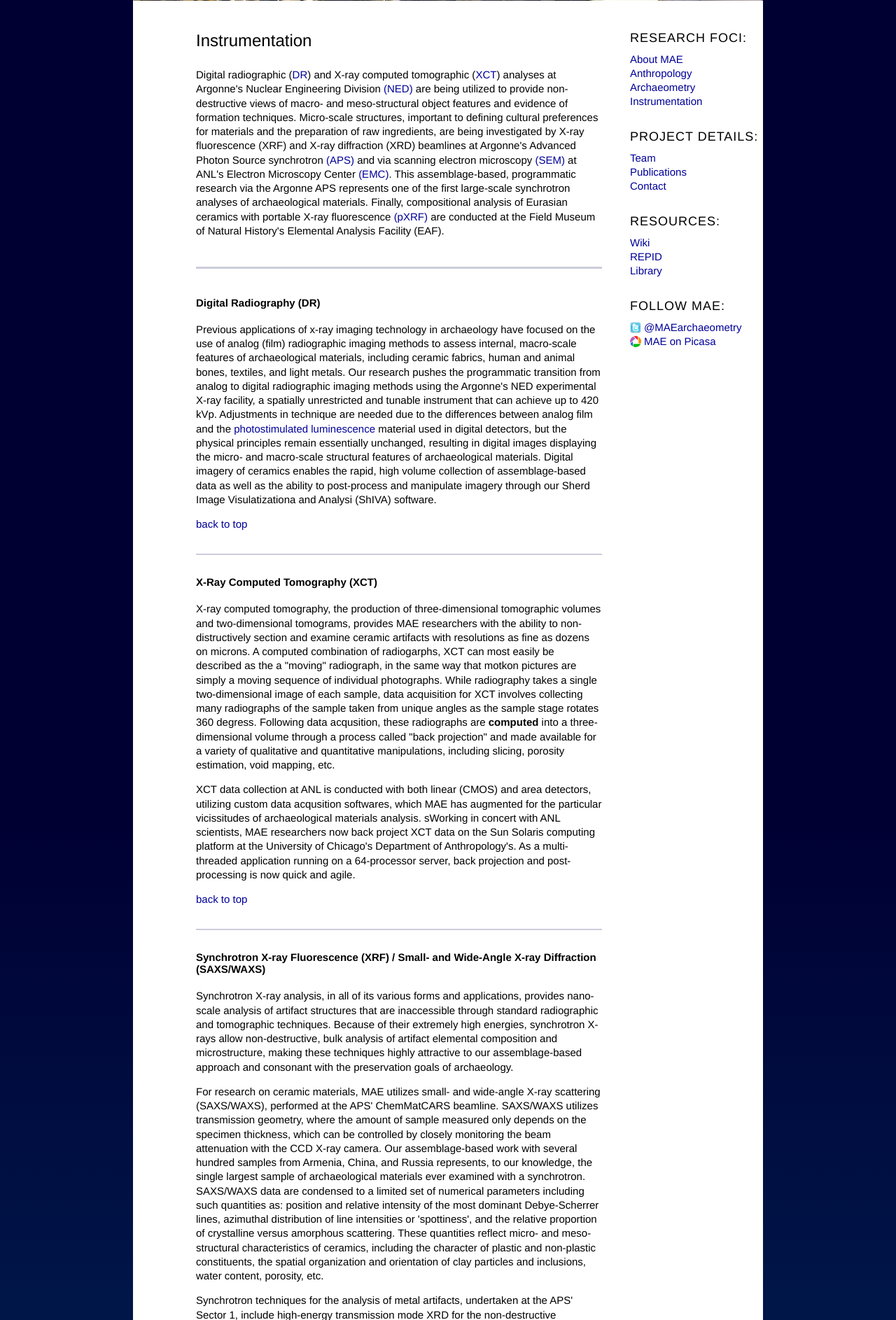
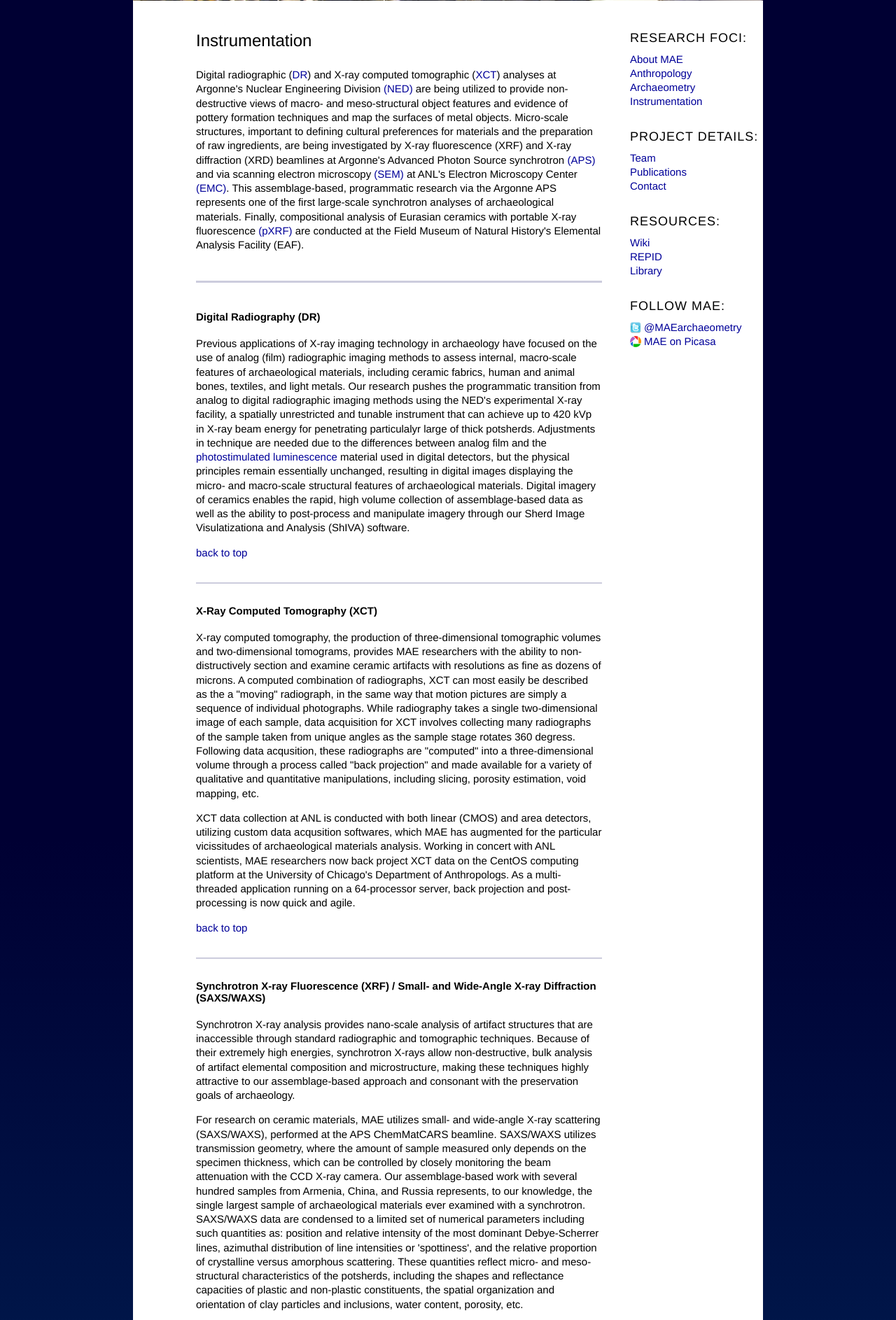
Before and after one commit to maetomorad/MAE, a PHP site: page /instrumentation.php in a window 1280 px wide. Shown: the part 445-2331 px from the top of the page at 70% size. Run offline with PHP 8.4, Linux system fonts and the light colour scheme; some libraries are stand-ins or nearby versions.

Commit message:
copy edit

```diff
--- a/instrumentation.php
+++ b/instrumentation.php
@@ -15,37 +15,38 @@
 			<div id="content_inner">
 
 				<h2>Instrumentation</h2>
-				<p>Digital radiographic (<a href="#A1">DR</a>) and X-ray computed tomographic (<a href="#A2">XCT</a>) analyses at Argonne's Nuclear Engineering Division <a href="http://www.ne.anl.gov/">(NED)</a> are being utilized to provide non-destructive views of macro- and meso-structural object features and evidence of formation techniques. Micro-scale structures, important to defining cultural preferences for materials and the preparation of raw ingredients, are being investigated by X-ray fluorescence (XRF) and X-ray diffraction (XRD) beamlines at Argonne's Advanced Photon Source synchrotron <a href="#A3">(APS)</a> and via scanning electron microscopy <a href="#A4">(SEM)</a> at ANL's Electron Microscopy Center <a href="http://www.msd.anl.gov/groups/emc/">(EMC)</a>. This assemblage-based, programmatic research via the Argonne APS represents one of the first large-scale synchrotron analyses of archaeological materials. Finally, compositional analysis of Eurasian ceramics with portable X-ray fluorescence <a href="#A5">(pXRF)</a> are conducted at the Field Museum of Natural History's Elemental Analysis Facility <a href"http://fieldmuseum.org/explore/department/anthropology/archaeological-science">(EAF)</a>.</p>
+				<p>Digital radiographic (<a href="#A1">DR</a>) and X-ray computed tomographic (<a href="#A2">XCT</a>) analyses at Argonne's Nuclear Engineering Division <a href="http://www.ne.anl.gov/">(NED)</a> are being utilized to provide non-destructive views of macro- and meso-structural object features and evidence of pottery formation techniques and map the surfaces of metal objects. Micro-scale structures, important to defining cultural preferences for materials and the preparation of raw ingredients, are being investigated by X-ray fluorescence (XRF) and X-ray diffraction (XRD) beamlines at Argonne's Advanced Photon Source synchrotron <a href="#A3">(APS)</a> and via scanning electron microscopy <a href="#A4">(SEM)</a> at ANL's Electron Microscopy Center <a href="http://www.msd.anl.gov/groups/emc/">(EMC)</a>. This assemblage-based, programmatic research via the Argonne APS represents one of the first large-scale synchrotron analyses of archaeological materials. Finally, compositional analysis of Eurasian ceramics with portable X-ray fluorescence <a href="#A5">(pXRF)</a> are conducted at the Field Museum of Natural History's Elemental Analysis Facility <a href"http://fieldmuseum.org/explore/department/anthropology/archaeological-science">(EAF)</a>.</p>
 
 <div class="hr"></div>
 
 <h4><a name="A1">Digital Radiography (DR)</a></h4>
 
-<p>Previous applications of x-ray imaging technology in archaeology have focused on the use of analog (film) radiographic imaging methods to assess internal, macro-scale features of archaeological materials, including ceramic fabrics, human and animal bones, textiles, and light metals. Our research pushes the programmatic transition from analog to digital radiographic imaging methods using the Argonne's NED experimental X-ray facility, a spatially unrestricted and tunable instrument that can achieve up to 420 kVp.  Adjustments in technique are needed due to the differences between analog film and the <a href="http://en.wikipedia.org/wiki/Photostimulated_luminescence" title="Photostimulated luminescence">photostimulated luminescence</a> material used in digital detectors, but the physical principles remain essentially unchanged, resulting in digital images displaying the micro- and macro-scale  structural features of archaeological materials. Digital imagery of ceramics enables the rapid, high volume collection of assemblage-based data as well as the ability to post-process and manipulate imagery through our Sherd Image Visulatizationa and Analysi (ShIVA) software.</p>
-<p><a href="instrumentation.php">back to top</a></p>
+<p>Previous applications of X-ray imaging technology in archaeology have focused on the use of analog (film) radiographic imaging methods to assess internal, macro-scale features of archaeological materials, including ceramic fabrics, human and animal bones, textiles, and light metals. Our research pushes the programmatic transition from analog to digital radiographic imaging methods using the NED's experimental X-ray facility, a spatially unrestricted and tunable instrument that can achieve up to 420 kVp in X-ray beam energy for penetrating particulalyr large of thick potsherds.  Adjustments in technique are needed due to the differences between analog film and the <a href="http://en.wikipedia.org/wiki/Photostimulated_luminescence" title="Photostimulated luminescence">photostimulated luminescence</a> material used in digital detectors, but the physical principles remain essentially unchanged, resulting in digital images displaying the micro- and macro-scale  structural features of archaeological materials. Digital imagery of ceramics enables the rapid, high volume collection of assemblage-based data as well as the ability to post-process and manipulate imagery through our Sherd Image Visulatizationa and Analysis (ShIVA) software.</p>
+<p><a href="instrumentation.html">back to top</a></p>
 <div class="hr_thin"></div>
 
 
 <h4><a name="A2">X-Ray Computed Tomography (XCT)</a></h4>
 
-<p>X-ray computed tomography, the production of three-dimensional tomographic volumes and two-dimensional tomograms, provides MAE researchers with the ability to non-distructively section and examine ceramic artifacts with resolutions as fine as dozens on microns. A computed combination of radiogarphs, XCT can most easily be described as the a "moving" radiograph, in the same way that motkon pictures are simply a moving sequence of individual photographs. While radiography takes a single two-dimensional image of each sample, data acquisition for XCT involves collecting many radiographs of the sample taken from unique angles as the sample stage rotates 360 degress. Following data acqusition, these radiographs are <b>computed</b> into a three-dimensional volume through a process called "back projection" and made available for a variety of qualitative and quantitative manipulations, including slicing, porosity estimation, void mapping, etc.</p>
-<p>XCT data collection at ANL is conducted with both linear (CMOS) and area detectors, utilizing custom data acqusition softwares, which MAE has augmented for the particular vicissitudes of archaeological materials analysis. sWorking in concert with ANL scientists, MAE researchers now back project XCT data on the Sun Solaris computing platform at the University of Chicago's Department of Anthropology's. As a multi-threaded application running on a 64-processor server, back projection and post-processing is now quick and agile.</p>
-<p><a href="instrumentation.php">back to top</a></p>
+<p>X-ray computed tomography, the production of three-dimensional tomographic volumes and two-dimensional tomograms, provides MAE researchers with the ability to non-distructively section and examine ceramic artifacts with resolutions as fine as dozens of microns. A computed combination of radiographs, XCT can most easily be described as the a "moving" radiograph, in the same way that motion pictures are simply a  sequence of individual photographs. While radiography takes a single two-dimensional image of each sample, data acquisition for XCT involves collecting many radiographs of the sample taken from unique angles as the sample stage rotates 360 degress. Following data acqusition, these radiographs are &quot;computed&quot; into a three-dimensional volume through a process called "back projection" and made available for a variety of qualitative and quantitative manipulations, including slicing, porosity estimation, void mapping, etc.</p>
+<p>XCT data collection at ANL is conducted with both linear (CMOS) and area detectors, utilizing custom data acqusition softwares, which MAE has augmented for the particular vicissitudes of archaeological materials analysis. Working in concert with ANL scientists, MAE researchers now back project XCT data on the CentOS computing platform at the University of Chicago's Department of Anthropologs. As a multi-threaded application running on a 64-processor server, back projection and post-processing is now quick and agile.</p>
+<p><a href="instrumentation.html">back to top</a></p>
 <div class="hr_thin"></div>
 
 
 <h4><a name="A3">Synchrotron X-ray Fluorescence (XRF) / Small- and Wide-Angle X-ray Diffraction (SAXS/WAXS)</a></h4>
 
-<p>Synchrotron X-ray analysis, in all of its various forms and applications, provides nano-scale analysis of artifact structures that are inaccessible through standard radiographic and tomographic techniques.  Because of their extremely high energies, synchrotron X-rays allow non-destructive, bulk analysis of artifact elemental composition and microstructure, making these techniques highly attractive to our assemblage-based approach and consonant with the preservation goals of archaeology.</p>
-<p>For research on ceramic materials, MAE utilizes small- and wide-angle X-ray scattering (SAXS/WAXS), performed at the APS' ChemMatCARS beamline. SAXS/WAXS utilizes transmission geometry, where the amount of sample measured only depends on the specimen thickness, which can be controlled by closely monitoring the beam attenuation with the CCD X-ray camera. Our assemblage-based work with several hundred samples from Armenia, China, and Russia represents, to our knowledge, the single largest sample of archaeological materials ever examined with a synchrotron. SAXS/WAXS data are condensed to a limited set of numerical parameters including such quantities as: position and relative intensity of the most dominant Debye-Scherrer lines, azimuthal distribution of line intensities or 'spottiness', and the relative proportion of crystalline versus amorphous scattering. These quantities reflect micro- and meso-structural characteristics of ceramics, including the character of plastic and non-plastic constituents,  the spatial organization and orientation of clay particles and inclusions, water content, porosity, etc.</p>
-<p>Synchrotron techniques for the analysis of metal artifacts, undertaken at the APS' Sector 1, include high-energy transmission mode XRD  for the non-destructive measurement of polycrystal grain sizes and textures. It is simultaneously possible to carry out grain XRF measurements, enabling us to learn about the samples' elemental composition. This analysis applies an expanding conical beam to capture micro structural and compositional data from at least 1000 crystals. This analysis allows us to non-destructively discriminate between metal groups (copper, tin bronze, arsenic bronze, silver, and gold), and identify the relative proportion of alloy components in our samples. MAE researchers quantify the XRD results in order to systematically identify crystalline microstructures by utilizing similar data to that for ceramics (Debye-Scherrer patterning, line intensities, and scattering), identifying the phasing and the metalworking techniques through which the objects were formed (casting, annealing, forging followed by annealing, and intensity of cold-working).</p>
-<p><a href="instrumentation.php">back to top</a></p>
+<p>Synchrotron X-ray analysis provides nano-scale analysis of artifact structures that are inaccessible through standard radiographic and tomographic techniques.  Because of their extremely high energies, synchrotron X-rays allow non-destructive, bulk analysis of artifact elemental composition and microstructure, making these techniques highly attractive to our assemblage-based approach and consonant with the preservation goals of archaeology.</p>
+<p>For research on ceramic materials, MAE utilizes small- and wide-angle X-ray scattering (SAXS/WAXS), performed at the APS ChemMatCARS beamline. SAXS/WAXS utilizes transmission geometry, where the amount of sample measured only depends on the specimen thickness, which can be controlled by closely monitoring the beam attenuation with the CCD X-ray camera. Our assemblage-based work with several hundred samples from Armenia, China, and Russia represents, to our knowledge, the single largest sample of archaeological materials ever examined with a synchrotron. SAXS/WAXS data are condensed to a limited set of numerical parameters including such quantities as: position and relative intensity of the most dominant Debye-Scherrer lines, azimuthal distribution of line intensities or 'spottiness', and the relative proportion of crystalline versus amorphous scattering. These quantities reflect micro- and meso-structural characteristics of the potsherds, including the shapes and reflectance capacities of plastic and non-plastic constituents,  the spatial organization and orientation of clay particles and inclusions, water content, porosity, etc.</p>
+<p>Synchrotron techniques for the analysis of metal artifacts, undertaken at the APS Sector 1 beamline, include high-energy transmission mode XRD  for the non-destructive measurement of polycrystal grain sizes and textures. It is simultaneously possible to carry out grain XRF measurements, enabling us to learn about the samples' elemental composition. This analysis applies an expanding conical beam to capture micro structural and compositional data from at least 1000 crystalsm allowing us to non-destructively discriminate between metal groups (copper, tin bronze, arsenic bronze, silver, and gold) and identify the relative proportion of alloy components in our samples. MAE researchers quantify the XRD results in order to systematically identify crystalline microstructures by utilizing similar data to that for ceramics (Debye-Scherrer patterning, line intensities, and scattering), identifying the phasing and the metalworking techniques through which the objects were formed (casting, annealing, forging followed by annealing, and intensity of cold-working).</p>
+<p><a href="instrumentation.html">back to top</a></p>
 <div class="hr_thin"></div>
 
 
 <h4><a name="A4">Scanning Electron Microscopy (SEM)</a></h4>
 
-<p>Our for scanning electron microscopy (SEM) is one that combines the enhanced imaging capacities of SEM in the investigation of the microstructure of objects with the qualitative and quantitative analysis of the elemental composition of those structures by electron-dispersed spectrometry (EDS). The Hitachi S-4700-2 FESEM at the EMC combines high resolution SEM with EDS and is the preferred instrument for MAE. An environmental SEM (ESEM) is also available as needed, and can be operated without a vacuum to accommodate the wet and dirty samples that often confront archaeologists. To date, our SEM-EDS analysis has centered on ancient Eurasian gold work, but has also examined ceramics in order to distinguish wheel thrown pots from those turned by hand, relative firing temperatures based on vitrification, and patterns of interaction and exchange. The investigation of pyrotechnology through SEM constitutes one of the primary means of interrogating links between ceramic and metal technologies.<p><a href="instrumentation.php">back to top</a></p>
+<p>Our approach to scanning electron microscopy (SEM) is one that combines the enhanced imaging capacities of SEM in the investigation of the microstructure of objects with the qualitative and quantitative analysis of the elemental composition of those structures by electron-dispersed spectrometry (EDS). The Hitachi S-4700-2 FESEM at the EMC combines high resolution SEM with EDS and is the preferred instrument for MAE. An environmental SEM (ESEM) is also available as needed, and can be operated without a vacuum to accommodate the dirty samples that often confront archaeologists. To date, our SEM-EDS analysis has centered on ancient Eurasian gold work, but has also examined ceramics in order to distinguish wheel thrown pots from those turned by hand, relative firing temperatures based on vitrification, and patterns of exchange indicated by EDS. The investigation of pyrotechnology through SEM constitutes one of the primary means of interrogating links between ceramic and metal technologies.
+<p><a href="instrumentation.html">back to top</a></p>
 <div class="hr_thin"></div>
 
 
```
Also changed, not shown: UC_version/anthropology.html (+1 -1 lines), UC_version/archaeometry.html (+1 -1 lines), UC_version/index.html (+1 -1 lines), UC_version/instrumentation.html (+9 -8 lines), anthropology.php (+1 -1 lines), archaeometry.php (+1 -1 lines), index.php (+2 -2 lines).
